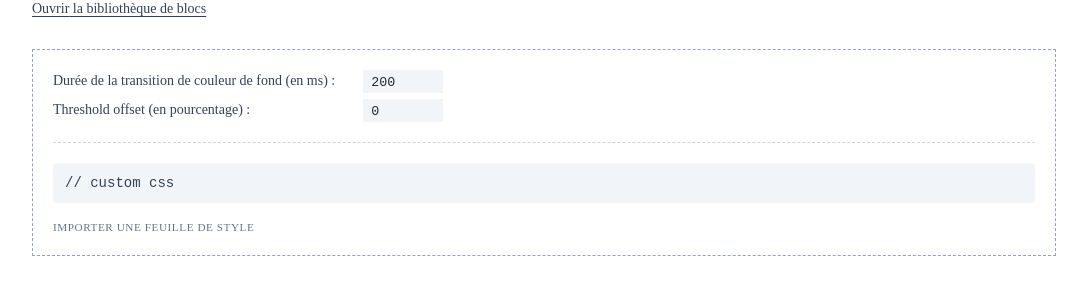
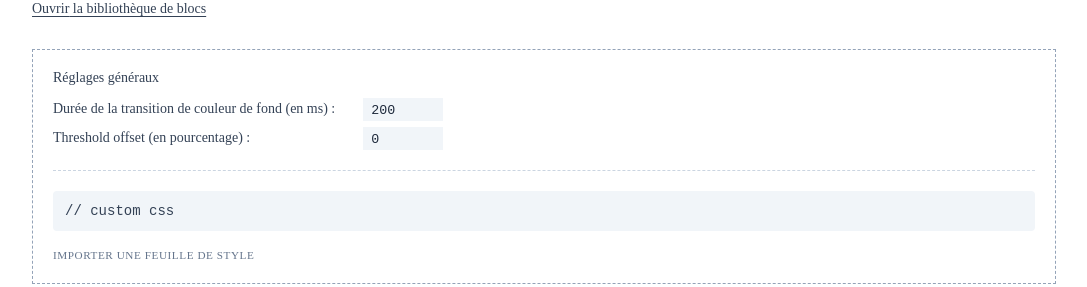
Before and after one commit to elsadlms/lm-scrollgngn-generator, a Svelte app: page / in a window 1280 px wide. Shown: the part 167-454 px from the top of the page, without its empty margins (96-1183 px from the left). Built offline with nearby package versions, Linux system fonts and the light colour scheme; no server answers.

Commit message:
quelques modifs

```diff
--- a/src/components/Form.svelte
+++ b/src/components/Form.svelte
@@ -88,14 +88,17 @@
     page.blockEdited = null;
   };
 
-  $: hasError = $errors.filter((error) => error.active).length > 0
+  $: hasError = $errors.filter((error) => error.active).length > 0;
 </script>
 
 <!-- svelte-ignore a11y-click-events-have-key-events -->
 <form class="generator__form">
   <div class="generator__form_general">
-    <SettingsForm />
-    <CustomCSS />
+    <p class="generator__form_label">Réglages généraux</p>
+    <div class="generator__form_group">
+      <SettingsForm />
+      <CustomCSS />
+    </div>
   </div>
 
   <div class="generator__pages">
@@ -127,9 +130,12 @@
                   <Button on:click={() => forgetBlock(page)}>Annuler</Button>
                 </div>
               {:else}
-                <Button on:click={() => (page.blockEdited = null)}
-                  >Valider</Button
+                <Button
+                  disabled={hasError}
+                  on:click={() => (page.blockEdited = null)}
                 >
+                  Valider
+                </Button>
               {/if}
             </div>
           {/if}
```
